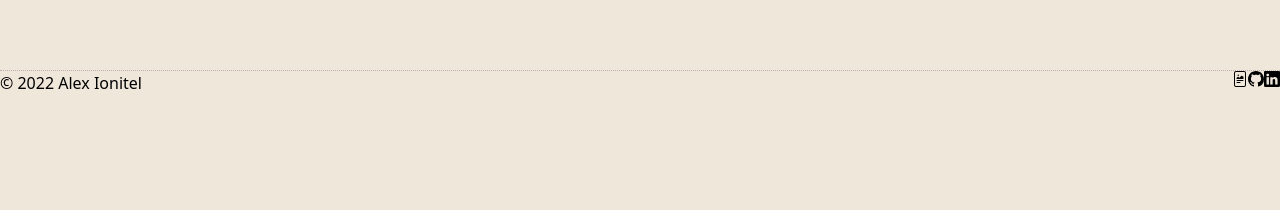
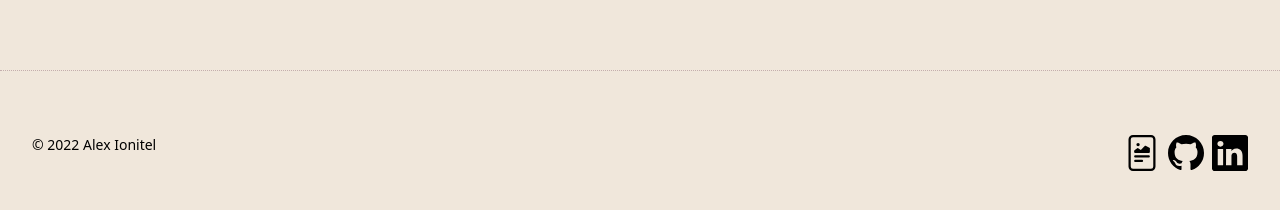
Before and after one commit to aionitel/portfolio-old-, a Next.js app: page / in a window 1280 px wide. Shown: the part 2764-2974 px from the top of the page. Built offline with nearby package versions, Linux system fonts and the light colour scheme; a web font is replaced by a local one.

Commit message:
have all icons on Footer, name, date, and copyright symbol

```diff
--- a/components/layout/Footer.tsx
+++ b/components/layout/Footer.tsx
@@ -3,12 +3,18 @@ import { BsFileRichtext, BsGithub, BsLinkedin } from 'react-icons/bs'
 
 const Footer: React.FC = () => {
   return (
-    <div className='border-t border-silverPink border-dotted h-32 flex justify-between'>
-      <h1>© 2022 Alex Ionitel</h1>
-      <div className='flex'>
-        <BsFileRichtext />
-        <BsGithub />
-        <BsLinkedin />
+    <div className='border-t border-silverPink border-dotted h-32 flex-row text-center lg:flex lg:justify-between my-10 px-8'>
+      <h1 className='mt-16 text-sm'>© 2022 Alex Ionitel</h1>
+      <div className='flex text-4xl lg:mt-16 mt-8'>
+        <div className='h-2 hover:cursor-pointer ml-auto'>
+          <BsFileRichtext />
+        </div>
+        <div className='mx-2'>
+          <BsGithub />
+        </div>
+        <div className='mr-auto'>
+          <BsLinkedin />
+        </div>
       </div>
     </div>
   )
```
